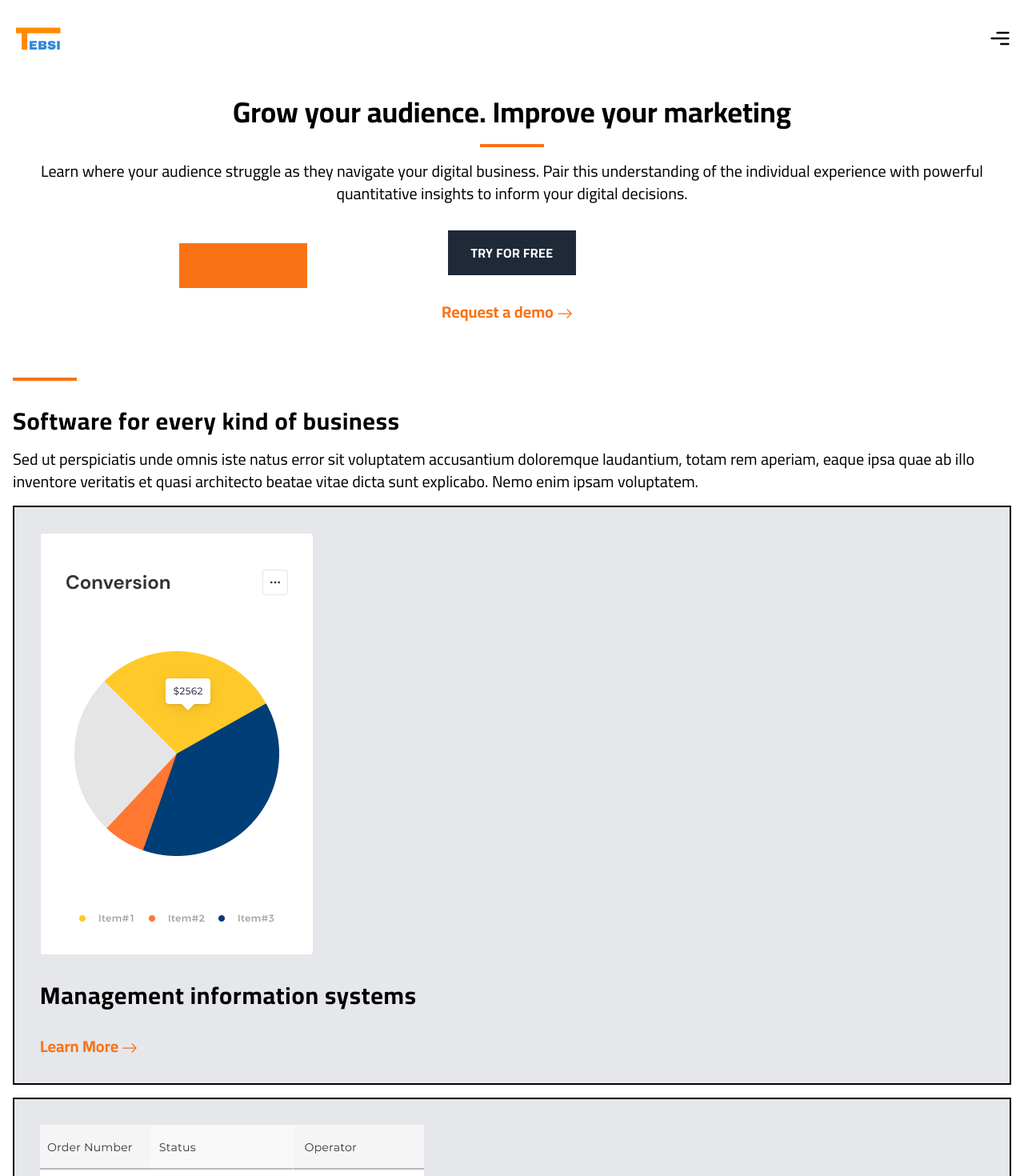
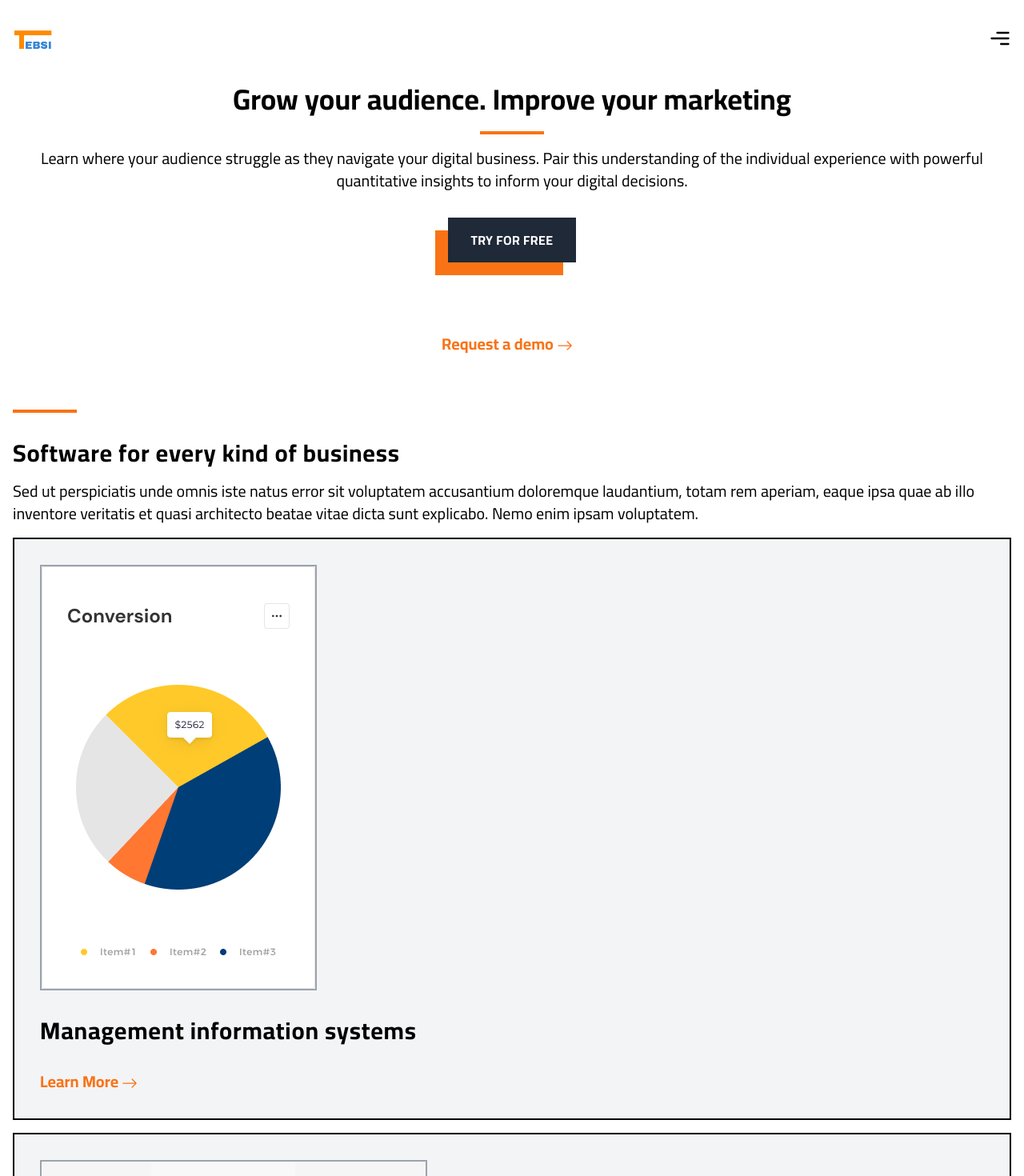
Before and after one commit to Ramzy842/TEBSI-Landing-Page, a React (Create React App) app: page / in a window 1280 px wide. Shown: the top 1470 px of the page at 80% size. Built offline with nearby package versions, Linux system fonts and the light colour scheme.

Commit message:
minor style changes and made navbar fixed

```diff
--- a/src/Components/Features.js
+++ b/src/Components/Features.js
@@ -12,8 +12,8 @@ const Features = () => {
             <ul>
                 {features.map(feature => {
                     const {id, image, title} = feature;
-                    return <div key={id} className='w-full border-2 border-black p-8 bg-gray-200 mb-4'>
-                        <img src={image} alt={title} />
+                    return <div key={id} className='w-full border-2 border-black p-8 bg-gray-100 mb-4'>
+                        <img src={image} alt={title} className='border-2 border-gray-400'/>
                         <h3 className='text-3xl tracking-wide font-semibold w-11/12 mt-8'>{title}</h3>
                         <button className='mt-8 w-44 text-xl hover:text-gray-500 text-left font-semibold text-orange-500'>Learn More <BsArrowRight className='inline-block' /></button>
                     </div>
--- a/src/Components/Header.js
+++ b/src/Components/Header.js
@@ -3,9 +3,10 @@ import Navbar from './Navbar'
 import Hero from './Hero'
 
 const Header = () => {
+
     return (
         <div className='header'>
-            <Navbar className="fixed"/>
+            <Navbar  />
             <Hero />
         </div>
     )
--- a/src/Components/Hero.js
+++ b/src/Components/Hero.js
@@ -1,15 +1,17 @@
 import React from 'react'
 import {BsArrowRight} from "react-icons/bs"
+import GlobalContext from '../Context'
 import Underline from './Underline'
 
 const Hero = () => {
+    const {navHeight} = GlobalContext()
     return (
-        <div className='text-center '>
+        <div className={`text-center`} style={{marginTop: `${navHeight}px`}}>
             <h1 className='text-4xl mx-auto w-4/5 p-2  font-semibold '>Grow your audience. Improve your marketing <Underline position="mx-auto" /> </h1>
-            <p className='text-center w-full text-xl mt-2 font-medium px-3'>Learn where your audience struggle as they navigate your digital business. Pair this understanding of the individual experience with powerful quantitative insights to inform your digital decisions.</p>
-            <div className='relative mt-8'>
+            <p className='w-full text-xl mt-2 font-medium px-3'>Learn where your audience struggle as they navigate your digital business. Pair this understanding of the individual experience with powerful quantitative insights to inform your digital decisions.</p>
+            <div className='mt-8'>
                 <button className='bg-gray-800 z-20 p-4 w-40 tracking-wide text-white font-bold'>TRY FOR FREE</button>
-                <div className=' absolute top-4 left-52 -z-10 bg-orange-500 h-14 mx-auto w-40 p-4'></div>
+                <div className=' relative bottom-10 right-4 -z-10 bg-orange-500 h-14 mx-auto w-40 p-4'></div>
             </div>
 
             <button className='mt-8 mb-12 w-44 text-xl hover:text-gray-500 text-left font-semibold text-orange-500'>Request a demo <BsArrowRight className='inline-block' /> </button>
--- a/src/Components/Navbar.js
+++ b/src/Components/Navbar.js
@@ -1,10 +1,17 @@
 import React from 'react'
 import logo from "../images/logo.png"
 import {CgMenuRight} from "react-icons/cg"
+import GlobalContext from '../Context'
 const Navbar = () => {
+    const {setNavHeight } = GlobalContext()
+    const navRef = React.useRef(null)
+    React.useEffect(() => {
+        const height = navRef.current.getBoundingClientRect().height
+        setNavHeight(height)
+    }, [setNavHeight] )
     return (
-        <div className='navbar mb-4 flex items-center justify-between'>
-            <img src={logo} className='w-24 relative top-2 right-2 h-24' alt="logo" />
+        <div ref={navRef} className='navbar px-4 py-2 fixed top-0 left-0 right-0 bg-white z-50 mb-4 flex items-center justify-between'>
+            <img src={logo} className='w- relative top-2 right-2 h-20' alt="logo" />
             <CgMenuRight className='w-7 h-7'/>
         </div>
     )
--- /dev/null
+++ b/src/Context.js
@@ -0,0 +1,20 @@
+import React, { useState } from "react"
+
+const appContext = React.createContext()
+
+
+export const AppProvider = ({ children }) => {
+
+    const [navHeight, setNavHeight] = useState(null)
+
+    const value = {
+        navHeight, setNavHeight
+    }
+
+    return <appContext.Provider value={value} >{children}</appContext.Provider>
+}
+
+
+const GlobalContext = () => React.useContext(appContext)
+
+export default GlobalContext;
--- a/src/index.js
+++ b/src/index.js
@@ -2,11 +2,14 @@ import React from 'react';
 import ReactDOM from 'react-dom';
 import './index.css';
 import App from './App';
+import { AppProvider } from "./Context"
 
 
 ReactDOM.render(
   <React.StrictMode>
-    <App />
+    <AppProvider >
+      <App />
+    </AppProvider>
   </React.StrictMode>,
   document.getElementById('root')
 );
```
